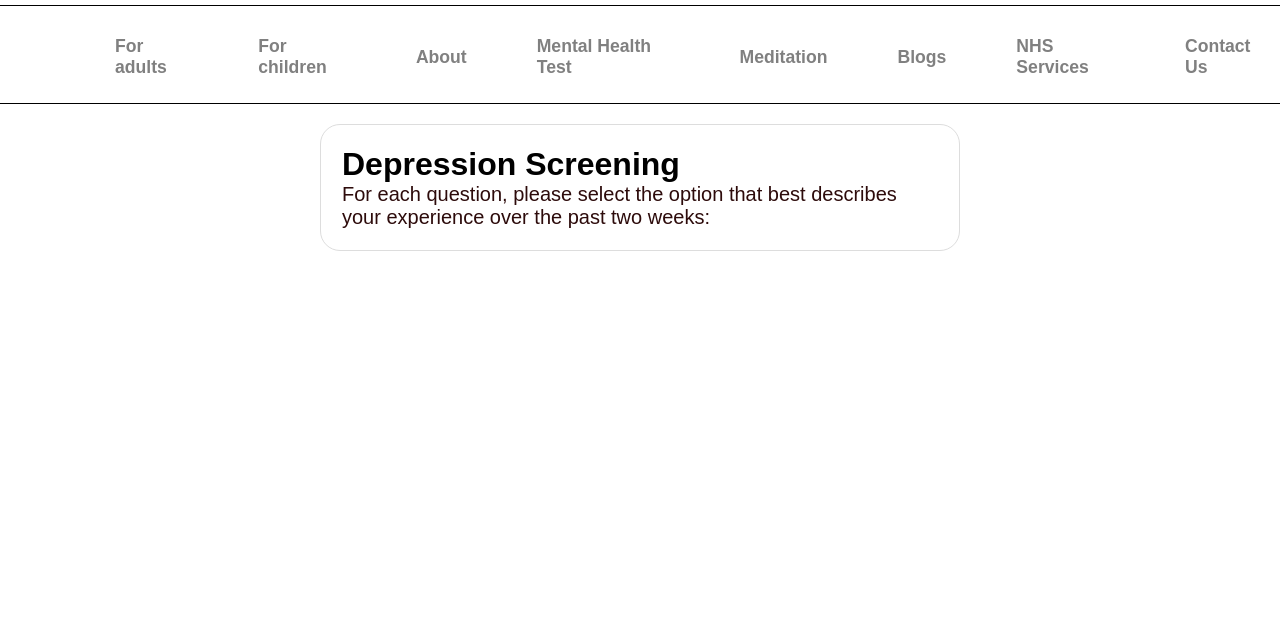
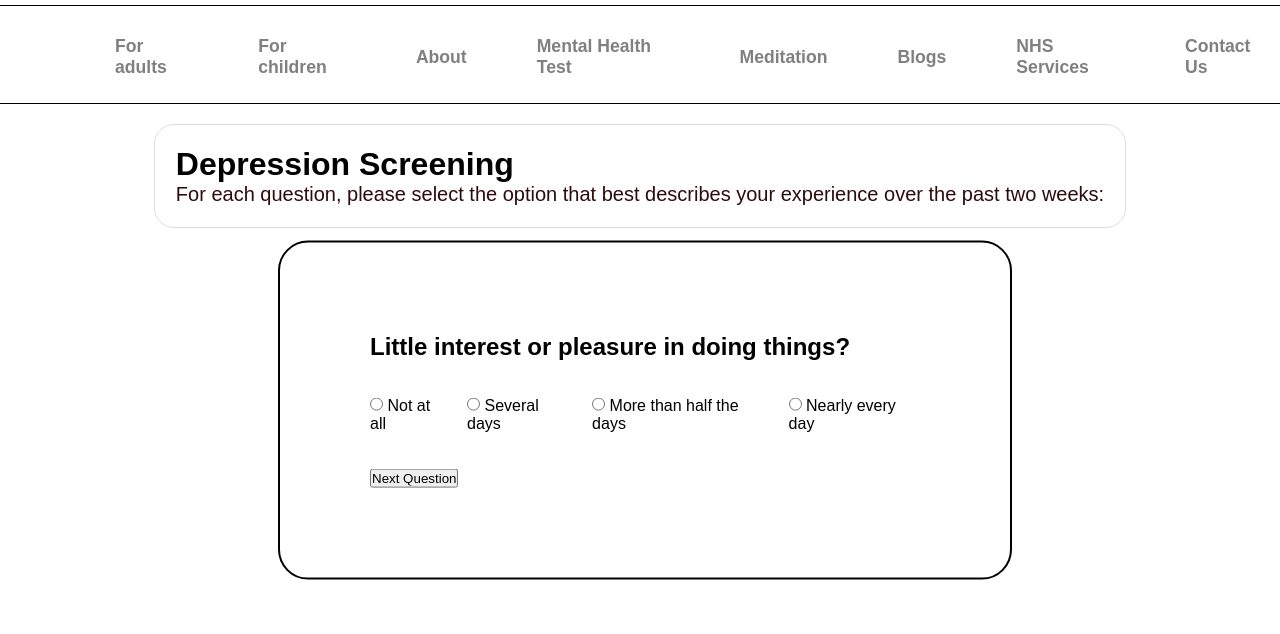
Before and after one commit to JayeshL07/Code-Mavericks, a plain HTML site: page newtry.html in a window 1280 px wide. Shown: the part 95-729 px from the top of the page. Drawn offline with nearby package versions, Linux system fonts and the light colour scheme.

Commit message:
Changes done in newtry and its css

```diff
--- a/newtry.html
+++ b/newtry.html
@@ -138,17 +138,17 @@
 
 
 
-<main>
+<main class="qmain">
 
-    <div class="cont" class="separation">
+    <div class="cont" >
         <h1>Depression Screening</h1>
     <p>For each question, please select the option that best describes your experience over the past two weeks:</p>
     </div>
 
-    <div id="question-container" style="display: none">
+    <div id="question-container" class="question-container2"style="display: none">
         <h2 id="question-text"></h2>
         <br><br>
-        <div id="options-container2"></div>
+        <div id="options-container" class="options-container"></div>
         <br><br>
         <input type="button" value="Next Question" onclick="nextQuestion()">
     </div>
@@ -163,7 +163,7 @@
 </main>
 
 
-<!-- <footer>
+ <footer >
     <div class="footer-item">
       <a href="faq">FAQ</a>
       <a href="faq">Account</a>
@@ -197,11 +197,7 @@
           <i class="fa-brands fa-linkedin icon"></i>
         </a>
       </li>
-      <li class="item">
-          <a href="#">
-            <i class="fa-brands fa-youtube icon"></i>
-          </a>
-        </li>
+
        <li class="item">
         <a href="#">
           <i class="fa-brands fa-x-twitter icon"></i>
@@ -209,7 +205,7 @@
       </li>
     </ul>
 
-  </footer> -->
+  </footer>
 
 
 </body>
--- a/styl.css
+++ b/styl.css
@@ -1,61 +1,63 @@
 
 
 
-#question-container{
 
-  position: absolute;
-  top:  60%;
-  left: 50%;
-  transform: translate(-50%,-50%);
-  height: auto;
-  width: 750px;
+.qmain{
+  display: flex;
+  justify-content: center;
+  gap: 190px;
+  padding: 10px;
+
+}
+
+
+
+
+
+
+
+.qmain > .question-container2{
+
+/* display: flex; */
+  position: relative;
+   left: 100px;
+  top: 190px;
+  margin-top: 0px;
+   /* margin-bottom: 200px  */
+
+   width: 550px;
   border: 2px solid black;
   padding: 90px;
-  margin-top: 130px;
+  /* justify-content: center; */
   border-radius: 30px;
 
+  transform: translate(-0%,-60%);
+   margin-top: 140px;
+
+
 }
-#options-container{
+.options-container{
   display: flex;
   justify-content: flex-start;
   gap: 20px;
 }
 
 
-
-#question-container2{
-
-  position: absolute;
-  top:  60%;
-  left: 50%;
-  transform: translate(-50%,-50%);
-  height: auto;
-  width: 750px;
-  border: 2px solid black;
-  padding: 90px;
-  margin-top: 130px;
-  border-radius: 30px;
-
-}
-
-
-.cont{
+.qmain > .cont{
    padding: 21px;
    position: absolute;
-   /* top:  50%; */
-   left: 50%;
-   transform: translate(-50%,-0%);
-   flex-direction: row;
-   align-items: center;
+    /* top:  100px; */
+   /* left: 200px;  */
+
+   /* flex-direction: row; */
+   /* align-items: center; */
    border: 1px solid #ddd;
-   margin-top: 20px;
-   overflow: hidden;
-   transition: all 0.3s ease-in-out;
+   margin-top: 10px;
+   /* overflow: hidden; */
    border-radius: 20px;
+   /* margin-bottom: 50px; */
 
    }
-
-
 
 
 .cont:hover {
@@ -67,6 +69,14 @@
  box-shadow: 10px 10px 10px 10px rgba(0, 0, 0, 0.1);
  background-color: antiquewhite;
 }
+
+
+#question-text{
+
+  height: auto;
+
+}
+
 
 
 
@@ -364,11 +374,14 @@ p {
 
 footer {
   display: grid;
+  position: relative;
   grid-template-columns: 1fr 1fr 1fr 1fr;
   /* color: white; */
   max-width: 60vw;
   margin: auto;
   padding: 34px;
+
+
 }
 
 .footer-item {
```
